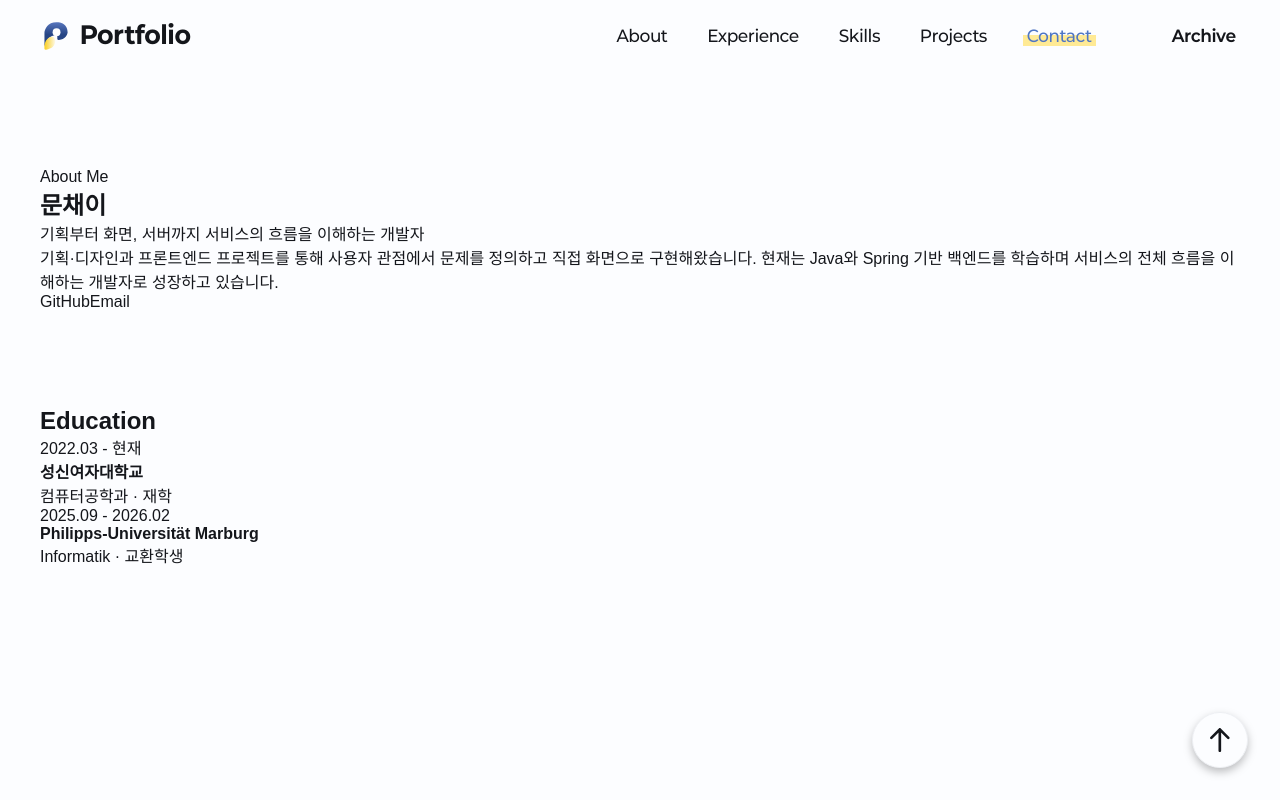
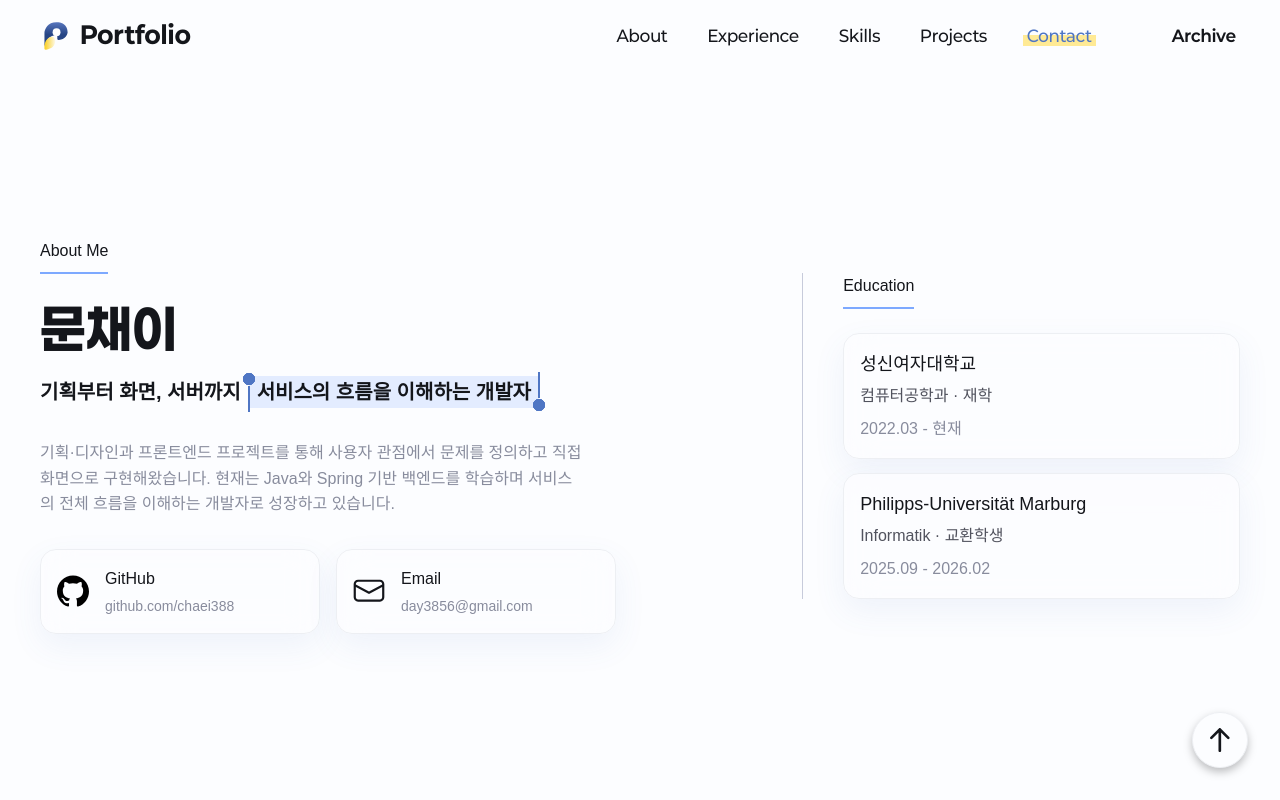
Before and after one commit to chaei388/portfolio, a React (Vite) app: page /#contact in a window 1280 px wide. Shown: the top 800 px of the page. Built offline with nearby package versions, Linux system fonts and the light colour scheme; a web font is replaced by a local one.

Commit message:
style: About 스타일 적용
변경 내용

- About Me / Education 2열 배치 적용
- GitHub와 Email 링크 카드 스타일 적용
- 한 줄 소개 문구에 드래그 선택 효과 적용
- 반복되는 카드 그림자를 전역 변수 --shadow-card로 정리

```diff
--- a/src/pages/Home/sections/About/About.module.css
+++ b/src/pages/Home/sections/About/About.module.css
@@ -0,0 +1,220 @@
+.about {
+  display: flex;
+  align-items: center;
+}
+
+.inner {
+  display: grid; /* About Me / Education 영역 - 가로 2열 배치 */
+  grid-template-columns: minmax(0, 1fr) minmax(18rem, 0.62fr); /* 288px */
+  gap: 3.5rem; /* 56px */
+  align-items: center;
+}
+
+.profile {
+  max-width: 36rem; /* 576px */
+}
+
+.eyebrow {
+  display: block;
+  width: fit-content; /* 텍스트 너비만큼만 영역을 줄여 아래 구분선 기준으로 사용 */
+
+  margin-bottom: 1.5rem; /* 24px */
+
+  font: var(--font-body2);
+  color: var(--gray-900);
+}
+
+.eyebrow::after {
+  /* ::after: HTML 태그를 추가하지 않고 CSS로 장식용 요소를 만드는 가상 요소
+    About Me 아래 구분선 구현에 사용 */
+  content: '';
+  display: block;
+
+  width: 100%;
+  height: 2px;
+  margin-top: 0.5rem; /* 8px */
+
+  background: var(--blue-500);
+}
+
+.name {
+  margin-bottom: 1rem; /* 16px */
+
+  font: var(--font-display);
+  color: var(--gray-900);
+}
+
+.tagline {
+  display: flex;
+  flex-wrap: wrap;
+  gap: 0.25rem 0.5rem; /* 4px 8px */
+
+  margin-bottom: 2rem; /* 32px */
+
+  font: 600 1.25rem/1.6 var(--font-pretendard); /* 20px */
+  color: var(--gray-900);
+}
+
+.taglineHighlight {
+  position: relative; /* 강조 문구 영역(::before, ::after) 위치 기준 */
+
+  display: inline-block; /* 강조 문구 너비만큼만 드래그 효과 적용 */
+
+  padding: 0 0.5rem; /* 8px */
+
+  background: var(--blue-100);
+}
+
+.taglineHighlight::before, .taglineHighlight::after {
+  /* ::before / ::after: 강조 문구 드래그 효과(양옆 파란 선택선, 점) 구현
+    position: absolute로 강조 문구가 이동하거나 줄바꿈되어도 같은 위치 유지 */
+  content: '';
+
+  position: absolute;
+  top: -0.25rem; /* -4px */
+  bottom: -0.25rem; /* -4px */
+
+  width: 1rem; /* 16px */
+
+  pointer-events: none;
+}
+
+.taglineHighlight::before {
+  left: -0.5rem; /* -8px */
+
+  background:
+    linear-gradient(var(--blue-700), var(--blue-700)) 50% 0.875rem / 2px
+      calc(100% - 0.875rem) no-repeat,
+    radial-gradient(circle, var(--blue-700) 0 0.375rem, transparent 0.4rem)
+      50% 0 / 0.875rem 0.875rem no-repeat;
+}
+
+.taglineHighlight::after {
+  right: -0.5rem; /* -8px */
+
+  background:
+    linear-gradient(var(--blue-700), var(--blue-700)) 50% 0 / 2px
+      calc(100% - 0.875rem) no-repeat,
+    radial-gradient(circle, var(--blue-700) 0 0.375rem, transparent 0.4rem)
+      50% 100% / 0.875rem 0.875rem no-repeat;
+}
+
+.description {
+  max-width: 34rem; /* 544px */
+  margin-bottom: 2rem; /* 32px */
+
+  font: var(--font-body3);
+  color: var(--gray-500);
+}
+
+.linkList {
+  display: grid;
+  grid-template-columns: repeat(2, minmax(0, 1fr));
+  gap: 1rem; /* 16px */
+}
+
+.profileLink {
+  display: flex;
+  align-items: center;
+  gap: 1rem; /* 16px */
+
+  padding: 1rem; /* 16px */
+
+  background: rgb(252 253 255 / 72%);
+  border: 1px solid var(--gray-100);
+  border-radius: var(--radius-lg);
+  box-shadow: var(--shadow-card);
+  backdrop-filter: blur(1rem);
+}
+
+.profileLink:focus-visible {
+  outline: 2px solid var(--blue-700);
+  outline-offset: 0.25rem; /* 4px */
+}
+
+.linkIcon {
+  width: 2rem; /* 32px */
+  height: 2rem; /* 32px */
+
+  display: block;
+}
+
+.linkLabel {
+  display: block;
+
+  font: var(--font-body2);
+  color: var(--gray-900);
+}
+
+.linkText {
+  display: block;
+
+  margin-top: 0.25rem; /* 4px */
+
+  font: var(--font-small);
+  color: var(--gray-500);
+}
+
+.education {
+  padding-left: 2.5rem; /* 40px */
+  border-left: 1px solid var(--gray-300);
+}
+
+.educationTitle {
+  display: block;
+  width: fit-content; /* 텍스트 너비만큼만 영역을 줄여 아래 구분선 기준으로 사용 */
+  margin-bottom: 1.5rem; /* 24px */
+
+  font: var(--font-body2);
+  color: var(--gray-900);
+}
+
+.educationTitle::after {
+  /* ::after: HTML 태그를 추가하지 않고 CSS로 장식용 요소를 만드는 가상 요소
+    Education 아래 구분선 구현에 사용 */
+  content: '';
+  display: block;
+
+  width: 100%;
+  height: 2px;
+  margin-top: 0.5rem; /* 8px */
+
+  background: var(--blue-500);
+}
+
+.educationList {
+  display: flex;
+  flex-direction: column;
+  gap: 0.875rem; /* 14px */
+}
+
+.educationItem {
+  padding: 1rem; /* 16px */
+
+  background: rgb(252 253 255 / 72%);
+  border: 1px solid var(--gray-100);
+  border-radius: var(--radius-lg);
+  box-shadow: var(--shadow-card);
+  backdrop-filter: blur(1rem);
+}
+
+.school {
+  display: block;
+
+  font: var(--font-body1);
+  color: var(--gray-900);
+}
+
+.major {
+  margin-top: 0.25rem; /* 4px */
+
+  font: var(--font-body3);
+  color: var(--gray-700);
+}
+
+.period {
+  margin-top: 0.5rem; /* 8px */
+
+  font: var(--font-body3);
+  color: var(--gray-500);
+}
--- a/src/pages/Home/sections/About/About.tsx
+++ b/src/pages/Home/sections/About/About.tsx
@@ -1,41 +1,95 @@
 import { aboutData } from '../../../../data/about'
+import emailIcon from '../../../../assets/icons/email.svg'
+import githubIcon from '../../../../assets/icons/github.svg'
+import styles from './About.module.css'
+
+const profileLinks = [
+  {
+    id: 'github',
+    label: 'GitHub',
+    href: aboutData.links.github,
+    text: aboutData.links.github.replace('https://', ''),
+    icon: githubIcon,
+  },
+  {
+    id: 'email',
+    label: 'Email',
+    href: aboutData.links.email,
+    text: aboutData.links.email.replace('mailto:', ''),
+    icon: emailIcon,
+  },
+]
+
+// 한 줄 소개에서 드래그 효과로 강조할 문구
+const taglineHighlightText = '서비스의 흐름을 이해하는 개발자'
+const taglineBaseText = aboutData.tagline
+  .replace(taglineHighlightText, '')
+  .trim()
 
 function About() {
   return (
     <>
-      <section id="about" aria-labelledby="about-title">
-        <div className="container">
-          <p>About Me</p>
+      <section id="about" className={styles.about} aria-labelledby="about-title">
+        <div className={`container ${styles.inner}`}>
+          {/* 왼쪽 영역: About Me */}
+          <div className={styles.profile}>
+            <p className={styles.eyebrow}>About Me</p>
 
-          {/* 이름, 한 줄 소개, 자기소개 */}
-          <h1 id="about-title">{aboutData.name}</h1>
-          <p>{aboutData.tagline}</p>
-          <p>{aboutData.description}</p>
+            {/* 이름, 한 줄 소개, 자기소개 */}
+            <h1 id="about-title" className={styles.name}>
+              {aboutData.name}
+            </h1>
+            <p className={styles.tagline}>
+              <span>{taglineBaseText}</span>
+              <span className={styles.taglineHighlight}>
+                {taglineHighlightText}
+              </span>
+            </p>
+            <p className={styles.description}>{aboutData.description}</p>
 
-          {/* Contact (깃허브, 이메일) */}
-          <nav aria-label="프로필 링크">
-            <a href={aboutData.links.github} target="_blank" rel="noreferrer">
-              GitHub
-            </a>
-            <a href={aboutData.links.email}>Email</a>
-          </nav>
+            {/* Contact (깃허브, 이메일) */}
+            <nav className={styles.linkList} aria-label="프로필 링크">
+              {profileLinks.map((link) => {
+                const isExternalLink = !link.href.startsWith('mailto:')
 
-          <section aria-labelledby="education-title">
-            <h2 id="education-title">Education</h2>
+                return (
+                  <a
+                    key={link.id}
+                    href={link.href}
+                    className={styles.profileLink}
+                    target={isExternalLink ? '_blank' : undefined}
+                    rel={isExternalLink ? 'noreferrer' : undefined}
+                  >
+                    <img src={link.icon} alt="" className={styles.linkIcon} />
+                    <span>
+                      <strong className={styles.linkLabel}>{link.label}</strong>
+                      <span className={styles.linkText}>{link.text}</span>
+                    </span>
+                  </a>
+                )
+              })}
+            </nav>
+          </div>
+
+          {/* 오른쪽 영역: Education */}
+          <div className={styles.education} aria-labelledby="education-title">
+            <h2 id="education-title" className={styles.educationTitle}>
+              Education
+            </h2>
 
             {/* 학력 리스트 */}
-            <ul>
+            <ul className={styles.educationList}>
               {aboutData.education.map((item) => (
-                <li key={item.id}>
-                  <p>{item.period}</p>
-                  <strong>{item.school}</strong>
-                  <p>
+                <li key={item.id} className={styles.educationItem}>
+                  <strong className={styles.school}>{item.school}</strong>
+                  <p className={styles.major}>
                     {item.major} · {item.status}
                   </p>
+                  <p className={styles.period}>{item.period}</p>
                 </li>
               ))}
             </ul>
-          </section>
+          </div>
         </div>
       </section>
     </>
--- a/src/pages/Home/sections/Skills/Skills.module.css
+++ b/src/pages/Home/sections/Skills/Skills.module.css
@@ -74,7 +74,7 @@
   background: rgb(252 253 255 / 70%);
   border: 1px solid var(--gray-100);
   border-radius: var(--radius-lg);
-  box-shadow: 0 0.75rem 2rem rgb(79 118 196 / 8%);
+  box-shadow: var(--shadow-card);
   backdrop-filter: blur(1rem);
 }
 
--- a/src/styles/var.css
+++ b/src/styles/var.css
@@ -39,6 +39,9 @@
   /* Layout */
   --header-height: 4.5rem; /* 72px */
 
+  /* Shadow */
+  --shadow-card: 0 0.75rem 2rem rgb(79 118 196 / 8%);
+
   /* Radius */
   --radius-sm: 8px;
   --radius-md: 12px;
```
